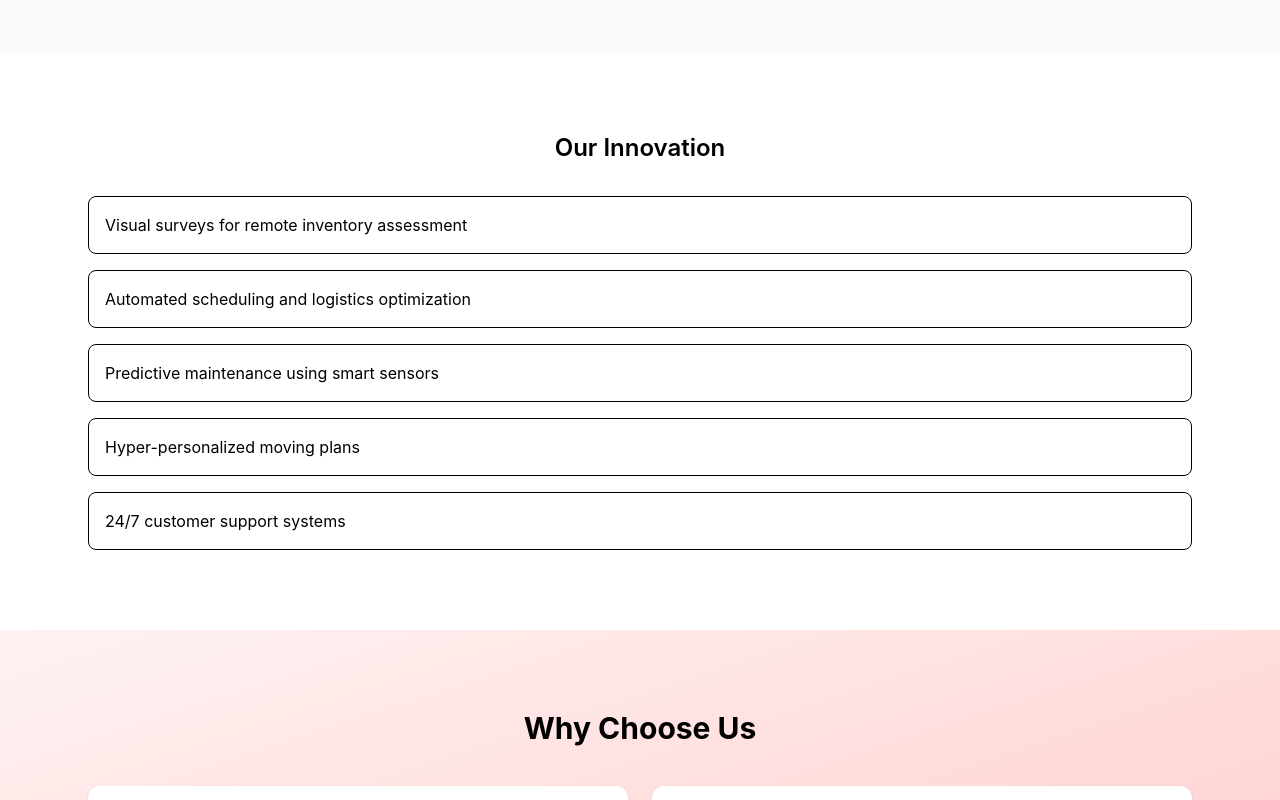
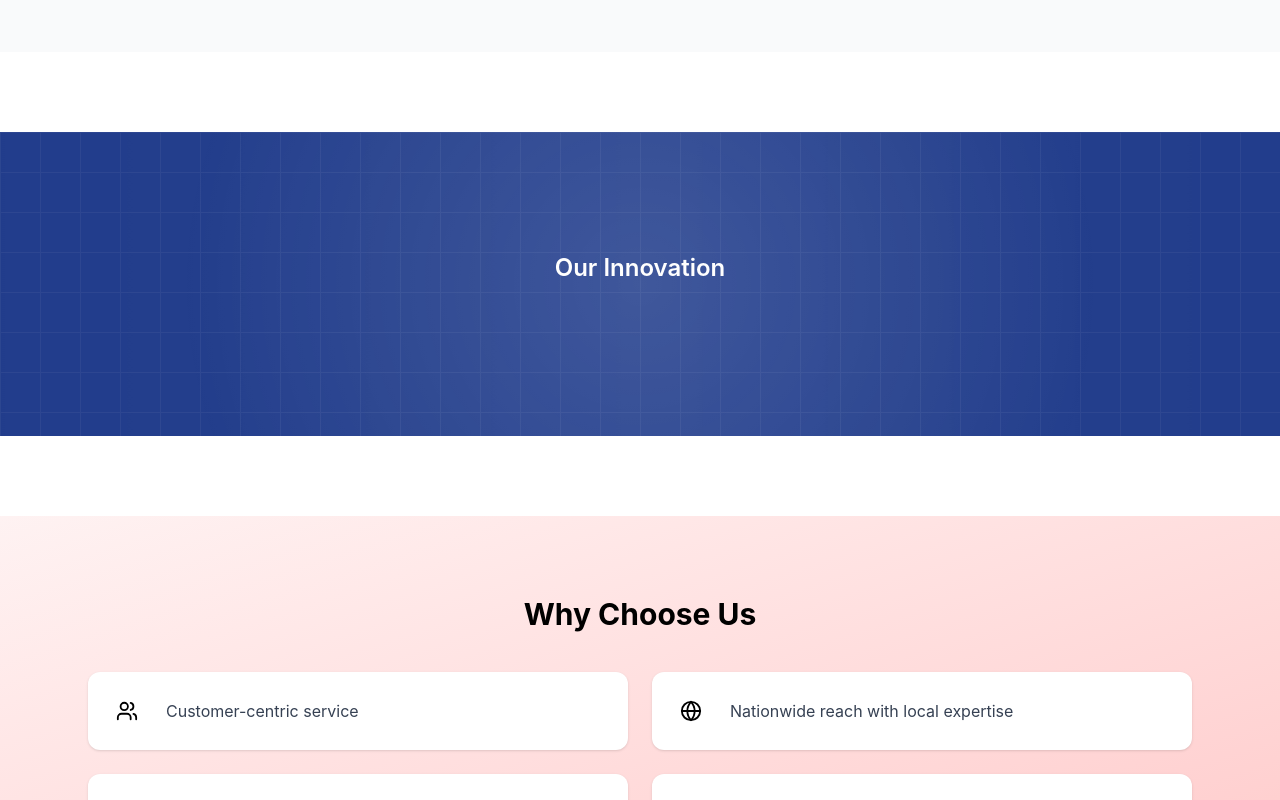
Before and after one commit to henrykay53/sbn_movers, a React (Vite) app: page /about in a window 1280 px wide. Shown: the part 1420-2220 px from the top of the page. Built offline with nearby package versions, Linux system fonts and the light colour scheme.

Commit message:
Fixed logo bug in header

```diff
--- a/src/components/navigation/navbar.jsx
+++ b/src/components/navigation/navbar.jsx
@@ -24,7 +24,7 @@ export default function Navbar() {
 
         {/* Logo */}
         <Link to="/" className="text-xl font-bold text-primary">
-          <img src="/public/images/logo.png" alt="" className="w-10" />
+          <img src="/images/logo.png" alt="" className="w-10" />
         </Link>
 
         {/* Desktop Nav */}
--- a/src/pages/features/about/inovations.jsx
+++ b/src/pages/features/about/inovations.jsx
@@ -1,28 +1,35 @@
-const innovations = [
-  "Visual surveys for remote inventory assessment",
-  "Automated scheduling and logistics optimization",
-  "Predictive maintenance using smart sensors",
-  "Hyper-personalized moving plans",
-  "24/7 customer support systems",
-];
+
 
 export default function Innovations() {
   return (
-    <section className="max-w-6xl mx-auto px-4 sm:px-6">
+
+
+
+    <section className="relative overflow-hidden py-30 text-center bg-secondary text-white">
+      {/* Base Gradient Layer */}
+      <div className="absolute inset-0 bg-gradient-to-r from-secondary via-secondary/90 to-secondary" />
+
+      {/* Moving Light Streaks */}
+      <div className="absolute inset-0 opacity-10 pointer-events-none">
+        <div className="absolute w-[200%] h-full bg-gradient-to-r from-transparent via-white/40 to-transparent animate-slide" />
+      </div>
+
+      {/* Radial Glow (Depth Effect) */}
+      <div className="absolute inset-0 bg-[radial-gradient(circle_at_center,rgba(255,255,255,0.12),transparent_70%)]" />
+
+      {/* Subtle Grid Texture (Optional Premium Feel) */}
+      <div className="absolute inset-0 opacity-[0.05] bg-[linear-gradient(to_right,white_1px,transparent_1px),linear-gradient(to_bottom,white_1px,transparent_1px)] bg-[size:40px_40px]" />
+
+      {/* Content */}
+
+       <section className="max-w-6xl mx-auto px-4 sm:px-6">
       <h2 className="text-2xl font-semibold mb-8 text-center">
         Our Innovation
       </h2>
 
-      <div className="space-y-4">
-        {innovations.map((item) => (
-          <div
-            key={item}
-            className="p-4 border rounded-lg hover:shadow transition"
-          >
-            {item}
-          </div>
-        ))}
-      </div>
+
+    </section>
+
     </section>
   );
 }
```
